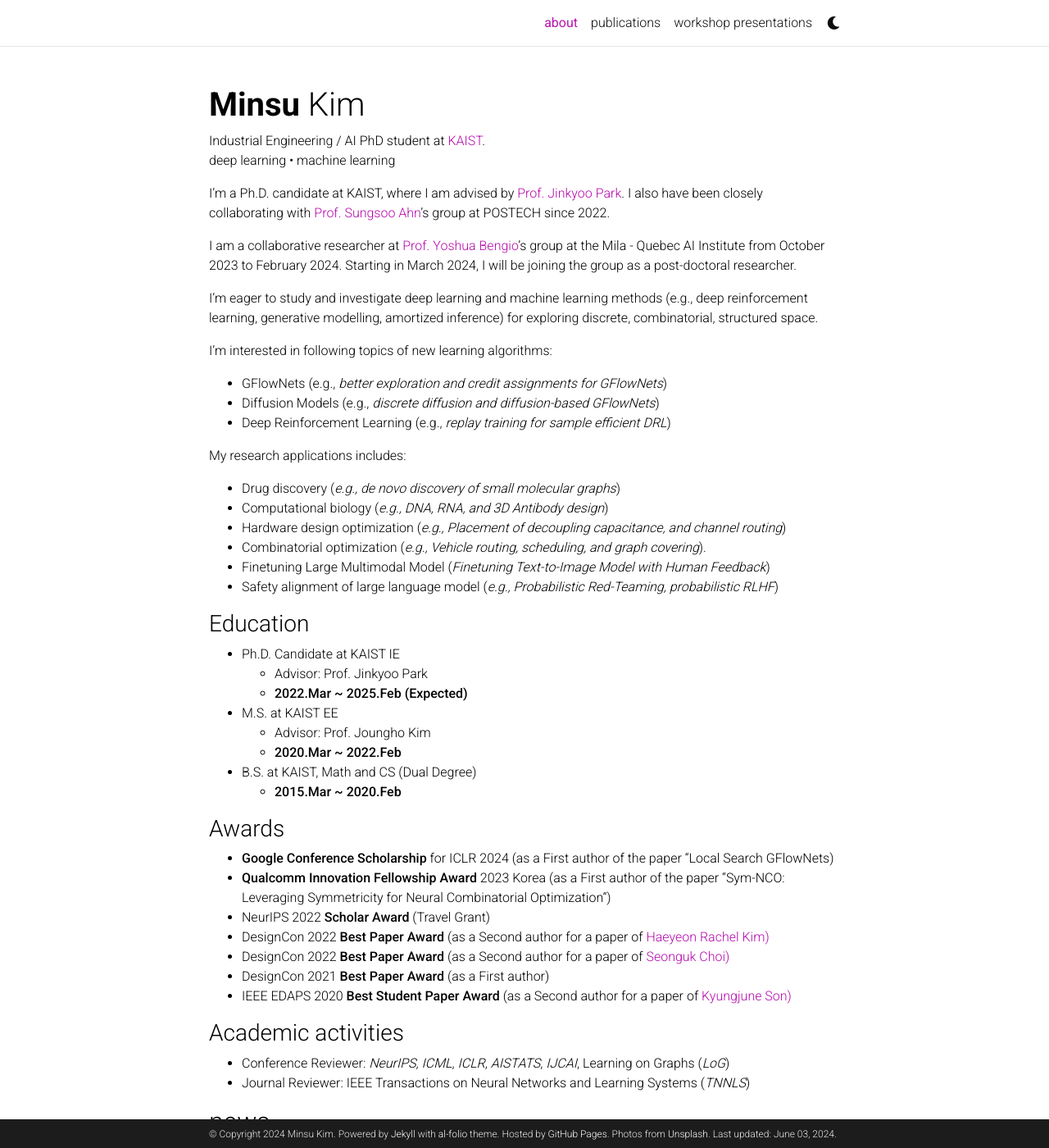
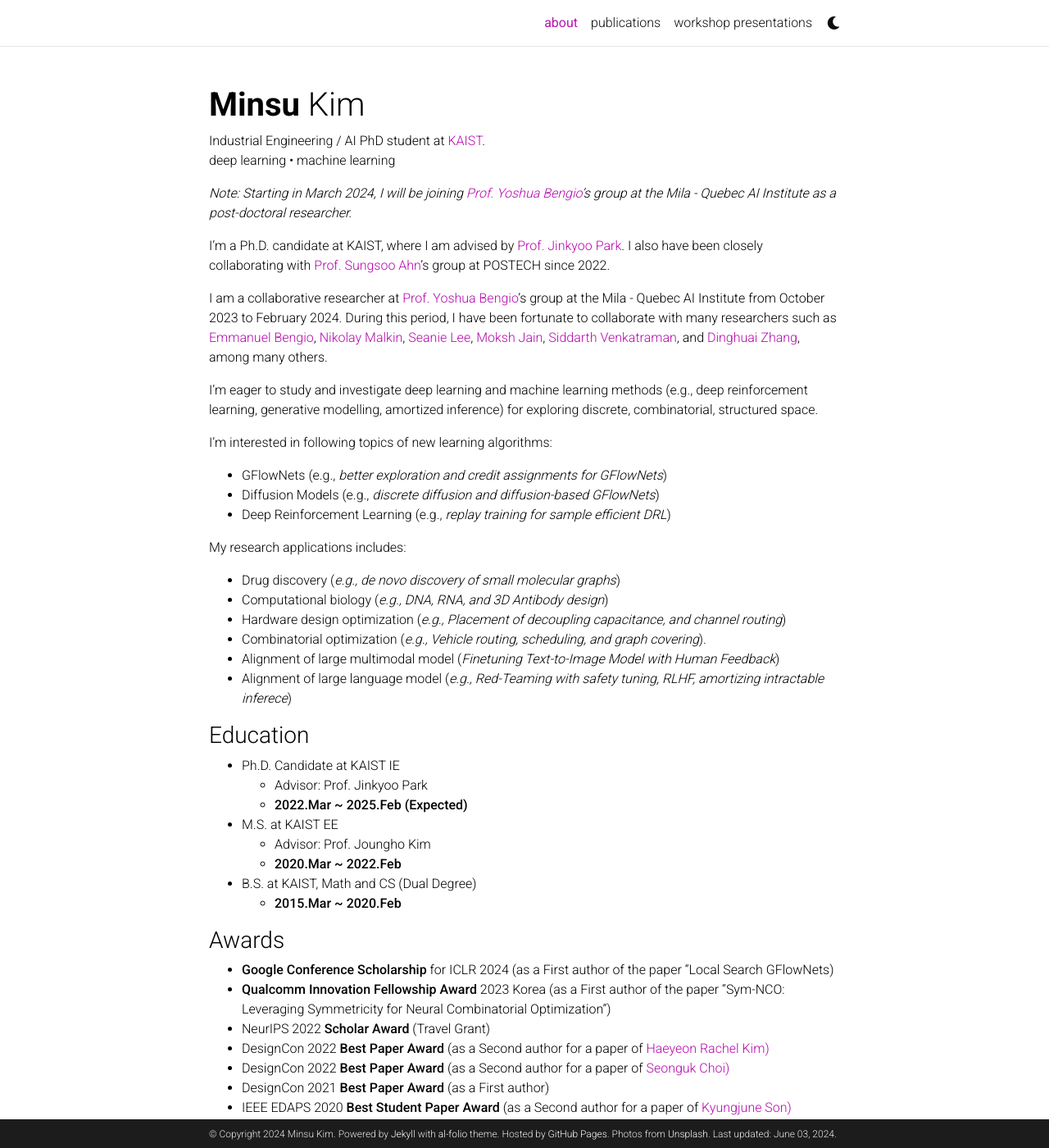
Before and after one commit to minsuukim/minsuukim.github.io, a Jekyll site: the page built from _pages/about.md, in a window 1280 px wide and 1400 px high. Shown: the whole window at 82% size. Built offline with Jekyll 4.4.1, drawn with Linux system fonts in a browser that asks for light colours; comment, search, counter and statistics services are not loaded; a style sheet for code colours, icons or effects is not loaded.

Commit message:
Update about.md

```diff
--- a/_pages/about.md
+++ b/_pages/about.md
@@ -16,9 +16,12 @@
 selected_papers: false # includes a list of papers marked as "selected={true}"
 social: true  # includes social icons at the bottom of the page
 ---
+
+*Note: Starting in March 2024, I will be joining <a href="https://yoshuabengio.org/">Prof. Yoshua Bengio</a>'s group at the Mila - Quebec AI Institute as a post-doctoral researcher.*
+
 I’m a Ph.D. candidate at KAIST, where I am advised by <a href="http://silab.kaist.ac.kr/our-team/">Prof. Jinkyoo Park</a>. I also have been closely collaborating with <a href="https://sites.google.com/view/sungsooahn0215/home">Prof. Sungsoo Ahn</a>'s group at POSTECH since 2022.
 
-I am a collaborative researcher at <a href="https://yoshuabengio.org/">Prof. Yoshua Bengio</a>'s group at the Mila - Quebec AI Institute from October 2023 to February 2024. Starting in March 2024, I will be joining the group as a post-doctoral researcher.
+I am a collaborative researcher at <a href="https://yoshuabengio.org/">Prof. Yoshua Bengio</a>'s group at the Mila - Quebec AI Institute from October 2023 to February 2024. During this period, I have been fortunate to collaborate with many researchers such as <a href="https://folinoid.com/">Emmanuel Bengio</a>, <a href="https://malkin1729.github.io/">Nikolay Malkin</a>, <a href="https://seanie12.github.io/">Seanie Lee</a>, <a href="https://mj10.github.io/">Moksh Jain</a>, <a href="https://hyperpotatoneo.github.io/">Siddarth Venkatraman</a>, and <a href="https://zdhnarsil.github.io/">Dinghuai Zhang</a>, among many others.
 
 I'm eager to study and investigate deep learning and machine learning methods (e.g., deep reinforcement learning, generative modelling, amortized inference) for exploring discrete, combinatorial, structured space.
 
@@ -32,8 +35,8 @@
 - Computational biology (*e.g., DNA, RNA, and 3D Antibody design*)
 - Hardware design optimization (*e.g., Placement of decoupling capacitance, and channel routing*)
 - Combinatorial optimization (*e.g., Vehicle routing, scheduling, and graph covering*).
-- Finetuning Large Multimodal Model (*Finetuning Text-to-Image Model with Human Feedback*)
-- Safety alignment of large language model (*e.g., Probabilistic Red-Teaming, probabilistic RLHF*)
+- Alignment of large multimodal model (*Finetuning Text-to-Image Model with Human Feedback*)
+- Alignment of large language model (*e.g., Red-Teaming with safety tuning, RLHF, amortizing intractable inferece*)
 
 
 ### Education
```
